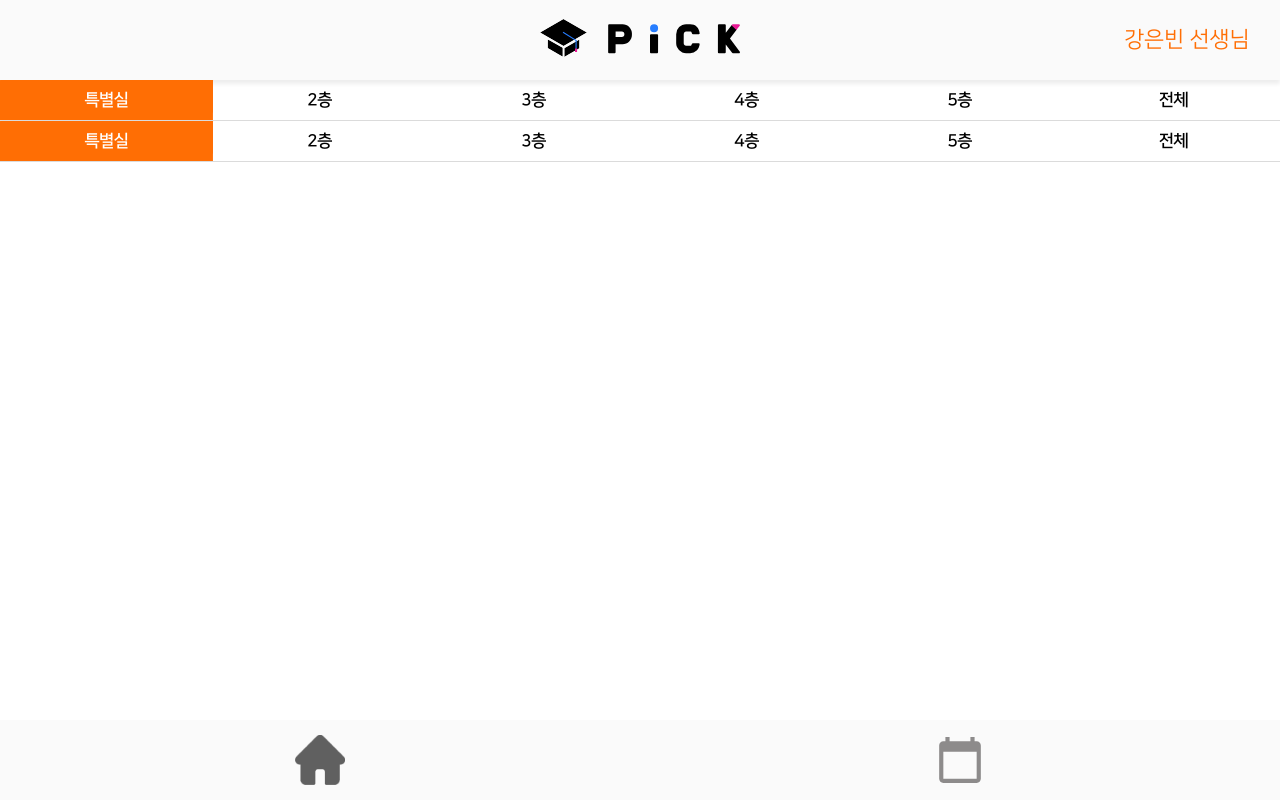
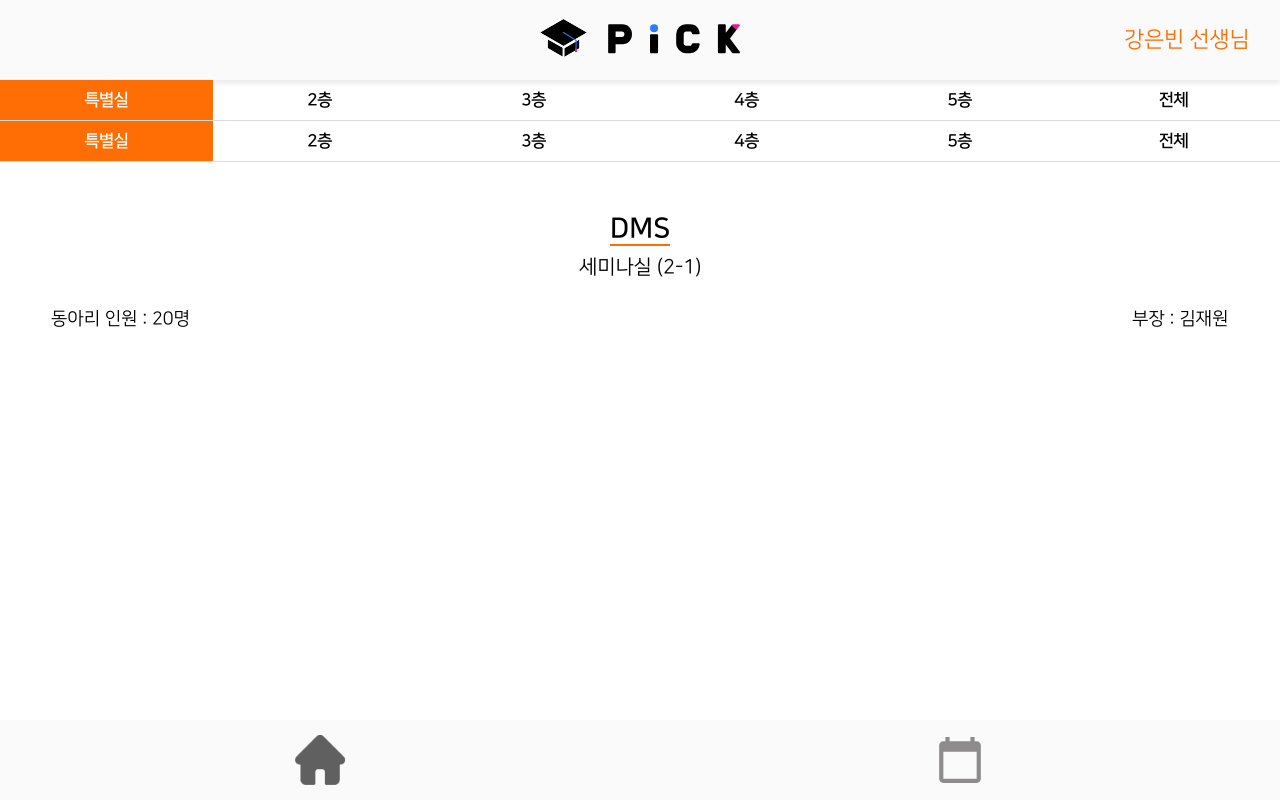
Before and after one commit to DSM-PICK/PICK2021-TABLET-CLIENT, a React (Create React App) app: page /attendance in a window 1280 px wide. Built offline with nearby package versions, Linux system fonts and the light colour scheme.

Commit message:
[MODIFY] 출석 UI 수정

```diff
--- a/src/components/attendance/Attendance.tsx
+++ b/src/components/attendance/Attendance.tsx
@@ -1,5 +1,5 @@
 import React from "react";
-import { AttendanceClassBar, Footer, Header } from "..";
+import { AttendanceClassBar, ContentHeader, Footer, Header } from "..";
 import * as S from "./style";
 
 const Attendance = () => {
@@ -10,6 +10,9 @@ const Attendance = () => {
         <Footer />
         <AttendanceClassBar />
         <AttendanceClassBar />
+        <S.ContentWrapper>
+          <ContentHeader />
+        </S.ContentWrapper>
       </S.MainWrapper>
     </>
   );
--- a/src/components/attendance/style.ts
+++ b/src/components/attendance/style.ts
@@ -4,3 +4,9 @@ export const MainWrapper = styled.section`
   width: 100%;
   height: 100vh;
 `;
+
+export const ContentWrapper = styled.div`
+  width: 100%;
+  padding: 4%;
+  box-sizing: border-box;
+`;
```
